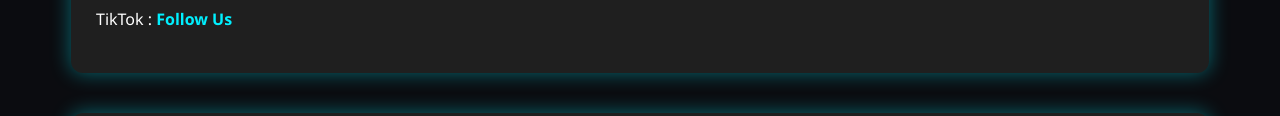
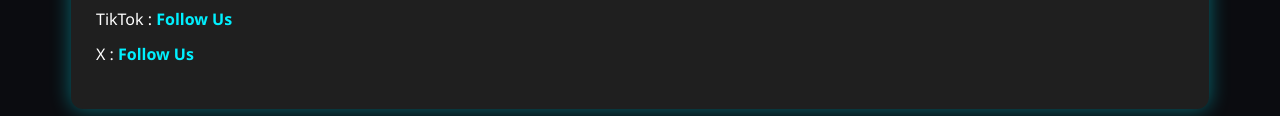
Before and after one commit to tlfthelethalforce-ux/web-site, a plain HTML site: page index.html in a window 1280 px wide. Shown: the part 2677-2793 px from the top of the page. Drawn offline with Linux system fonts and the light colour scheme.

Commit message:
Update index.html

```diff
--- a/index.html
+++ b/index.html
@@ -303,6 +303,7 @@ Thank you for standing with us. This is just the beginning.
     <li>Discord : <a href="https://discord.gg/uecCSG2W" target="_blank">Join Here</a></li>
     <li>YouTube : <a href="https://youtube.com/@thelethalforce-esports1?si=pb92Rdok5K6uxFd0" target="_blank">Watch Here</a></li>
     <li>TikTok : <a href="https://www.tiktok.com/@the_lethal_force_tlf?_t=ZN-8zFn4w2RMTn&_r=1" target="_blank">Follow Us</a></li>
+    <li> X : <a href="https://x.com/TheLethalForcee?t=v9koA3q6Net_psmmeMNzIQ&s=09" target="_blank">Follow Us</a></li>
   </ul>
 </div>
 
```
